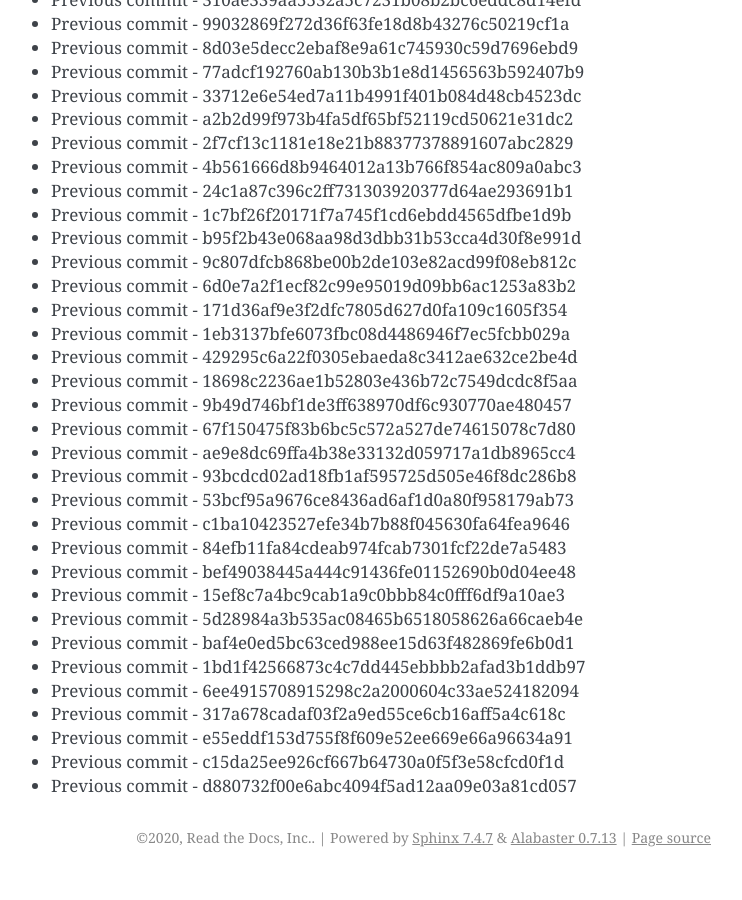
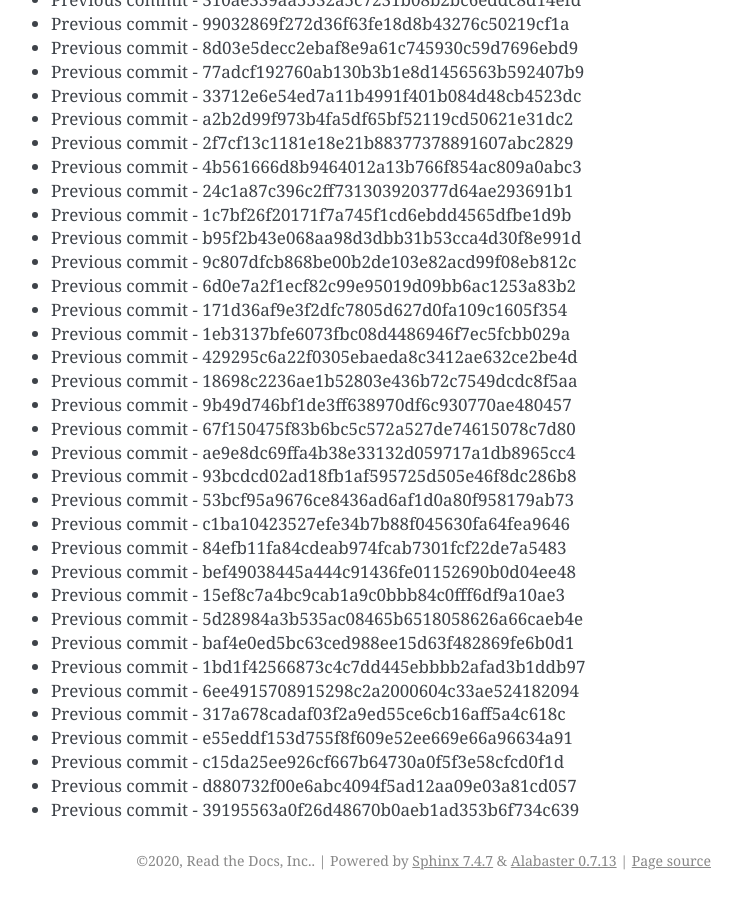
Before and after one commit to readthedocs/rtd-git-stresstest, a Sphinx documentation site: the page built from docs/updates.rst, in a window 1280 px wide and 900 px high, scrolled down 36517 px. Shown: the whole window, without its empty margins (399-1141 px from the left). Built offline with Sphinx 7.4.7, drawn with Linux system fonts in a browser that asks for light colours; before the commit the page ends 37394 px from its top, so only the background shows below that.

Commit message:
Generating commit from previous: 39195563a0f26d48670b0aeb1ad353b6f734c639

```diff
--- a/docs/updates.rst
+++ b/docs/updates.rst
@@ -1566,3 +1566,4 @@ It can be tested for any performance characteristics.
 * Previous commit - e55eddf153d755f8f609e52ee669e66a96634a91
 * Previous commit - c15da25ee926cf667b64730a0f5f3e58cfcd0f1d
 * Previous commit - d880732f00e6abc4094f5ad12aa09e03a81cd057
+* Previous commit - 39195563a0f26d48670b0aeb1ad353b6f734c639
```
